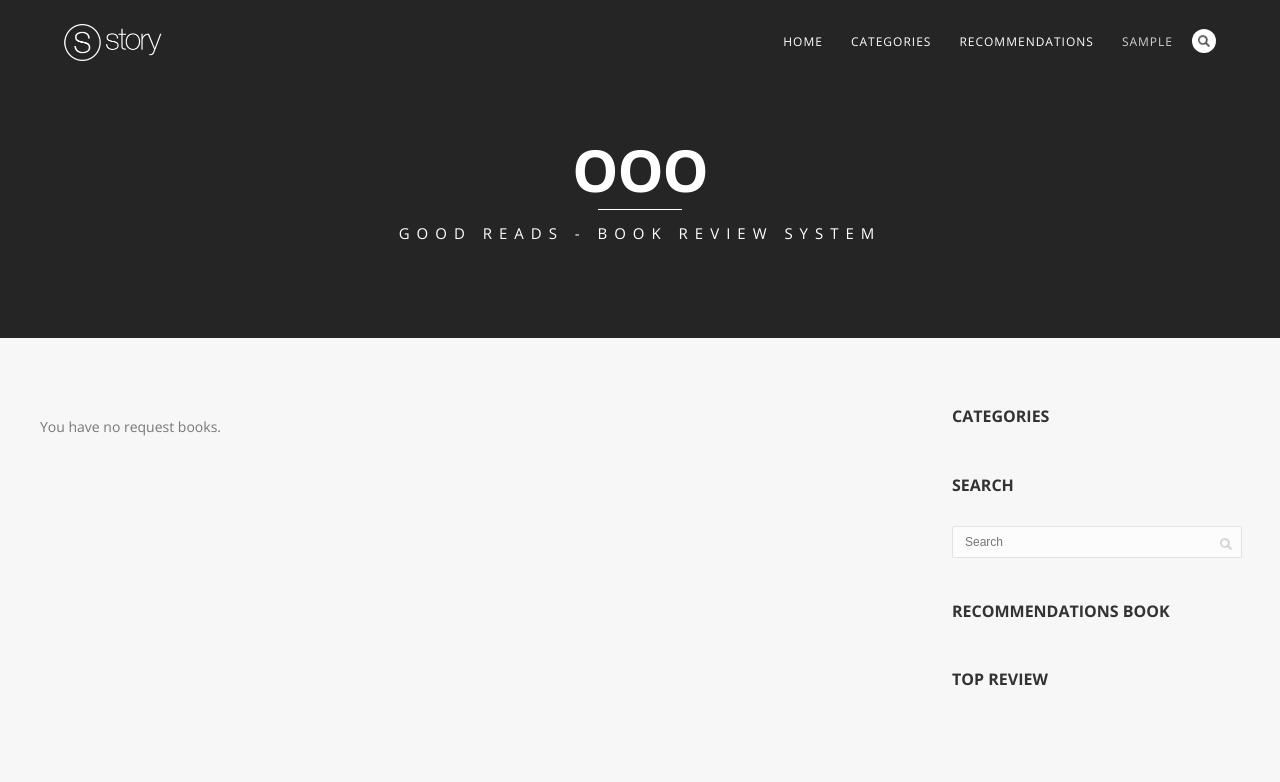
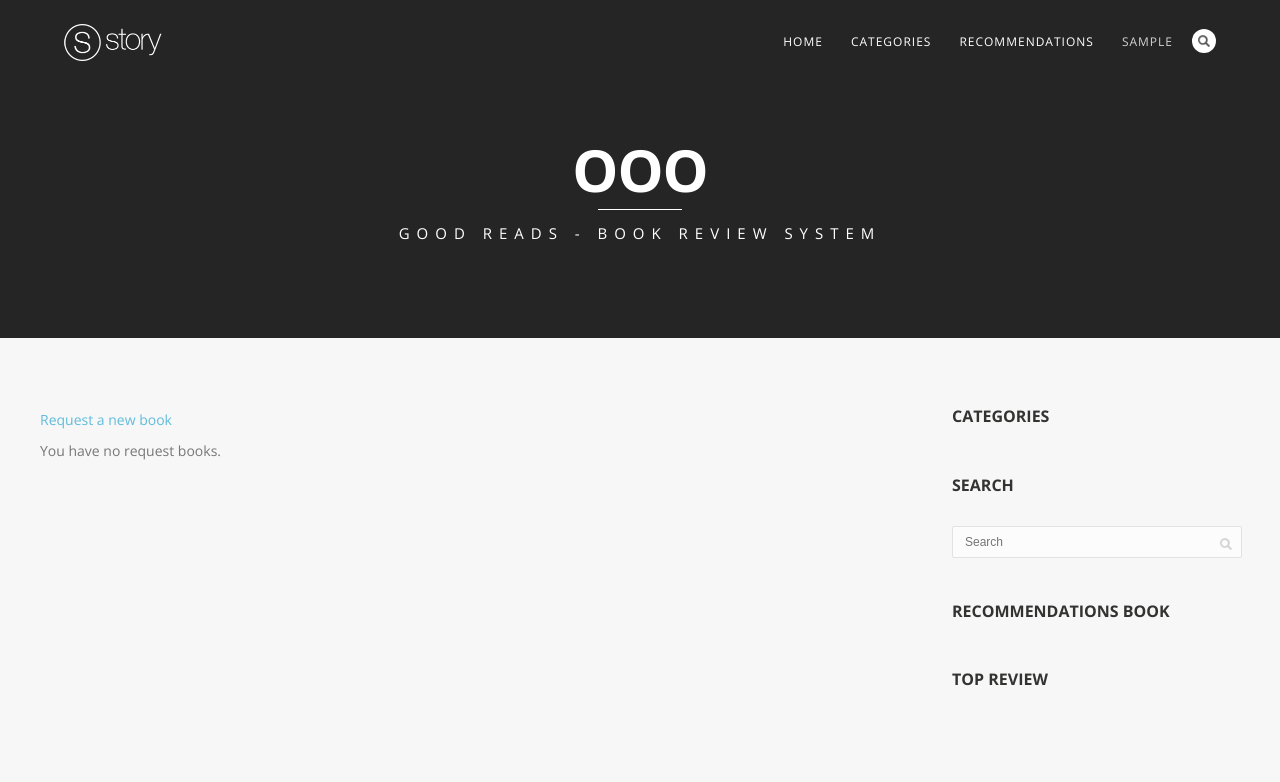
Before and after one commit to vuonghv/brs, a Django app: page /requests/ in a window 1280 px wide. Shown: the top 782 px of the page. Run offline with Django 3.2, Linux system fonts and the light colour scheme; the visitor is signed in with stand-in values (Sample User, id 1); data that the repository does not hold is empty; some libraries are stand-ins or nearby versions; some web fonts are replaced.

Commit message:
Fix create new requested books link

```diff
--- a/templates/requestbooks/list.html
+++ b/templates/requestbooks/list.html
@@ -4,8 +4,8 @@
 {% endblock %}
 
 {% block 'content' %}
+    <a href="{% url 'requests:create' %}">Request a new book</a>
     {% if object_list %}
-        <a href="{% url 'requests:create' %}">Request a new book</a>
         <h4>List of your requested books</h4>
         <table>
             <tr>
```
